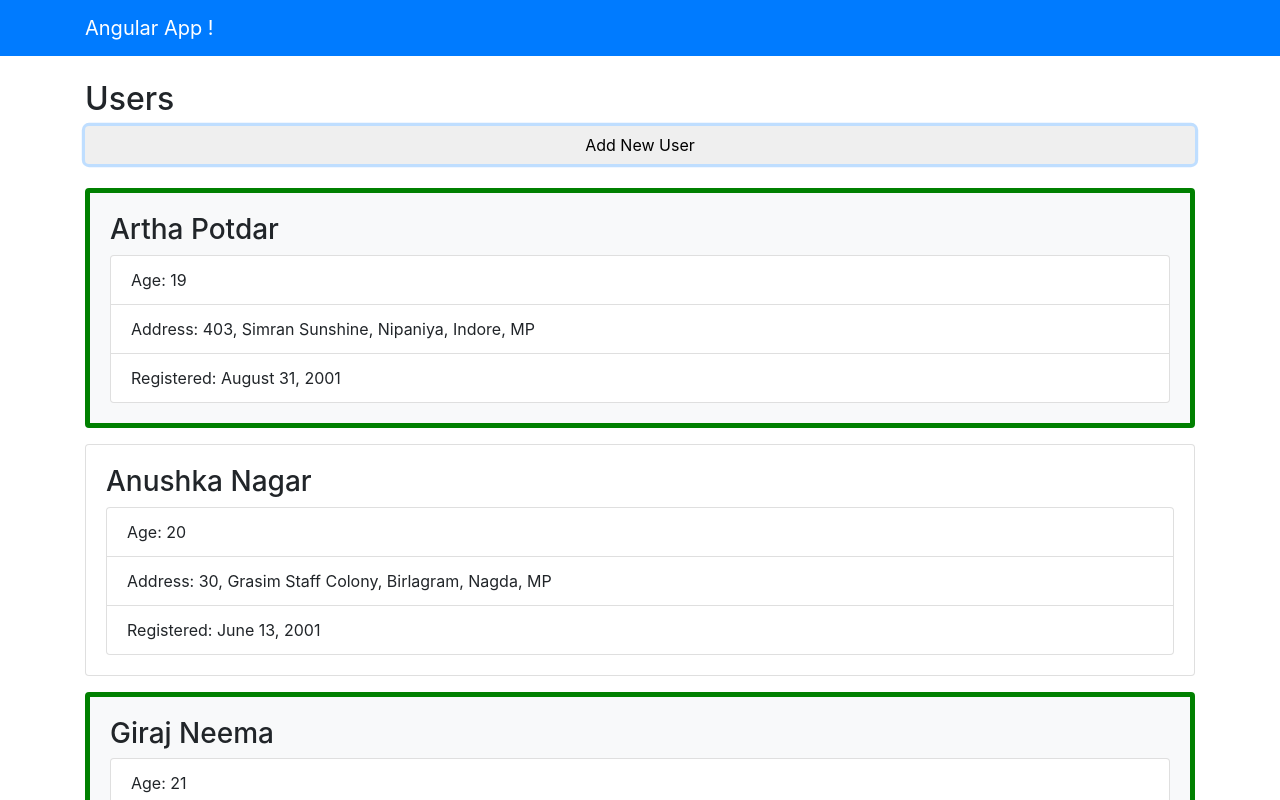
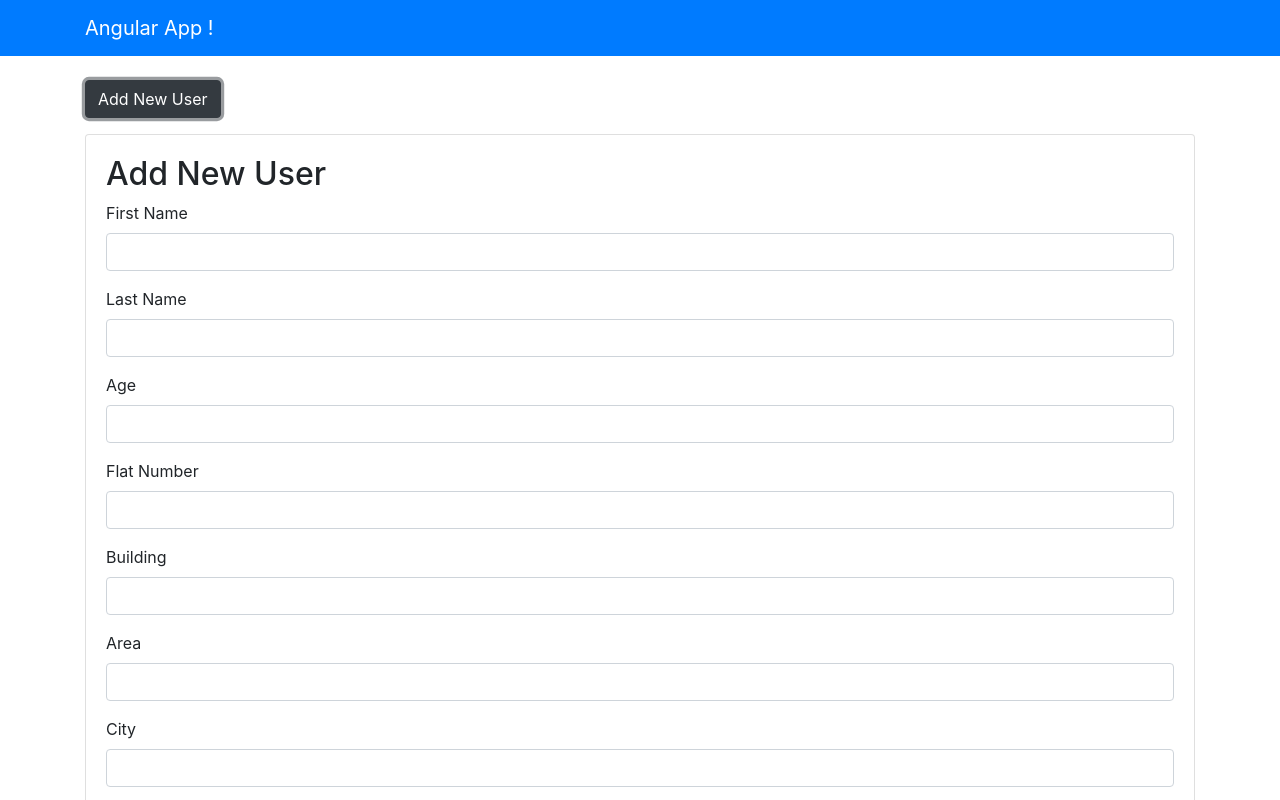
Before and after one commit to artha6391/angularPractice, an Angular app: page / in a window 1280 px wide. Both pictures are taken after a click on the button "Add New User". Shown: the top 800 px of the page. Built offline with nearby package versions, Linux system fonts and the light colour scheme.

Commit message:
keyboard events pt 5 vid 3

```diff
--- a/angular.json
+++ b/angular.json
@@ -28,6 +28,7 @@
             ],
             "styles": [
               "src/styles.css",
+              "./node_modules/font-awesome/css/font-awesome.css",
               "./node_modules/bootstrap/dist/css/bootstrap.css"
             ],
             "scripts": [
--- a/package.json
+++ b/package.json
@@ -19,6 +19,7 @@
     "@angular/platform-browser-dynamic": "~12.1.2",
     "@angular/router": "~12.1.2",
     "bootstrap": "4.0.0",
+    "font-awesome": "^4.7.0",
     "jquery": "^3.6.0",
     "popper.js": "^1.16.1",
     "rxjs": "~6.6.0",
--- a/src/app/components/users/users.component.html
+++ b/src/app/components/users/users.component.html
@@ -1,12 +1,73 @@
-<h2>Users</h2>
-<button [disabled]="!enableAdd" class="btn btn-block mb-4">
+<button (click)="showUserForm = !showUserForm" class="btn btn-dark mb-3">
     Add New User
 </button>
+<div class="card card-body" *ngIf="showUserForm">
+    <h2>Add New User</h2>
+    <form (submit) = "onSubmit($event)">
+        <div class="form-group">
+            <label>First Name</label>
+            <input type="text" class="form-control" name="firstName">
+        </div>
+
+        <div class="form-group">
+            <label>Last Name</label>
+            <input type="text" class="form-control" name="lastName">
+        </div>
+
+        <div class="form-group">
+            <label>Age</label>
+            <input type="number" class="form-control" name="age">
+        </div>
+
+        <div class="form-group">
+            <label>Flat Number</label>
+            <input type="number" class="form-control" name="flat">
+        </div>
+
+        <div class="form-group">
+            <label>Building</label>
+            <input type="text" class="form-control" name="building">
+        </div>
+
+        <div class="form-group">
+            <label>Area</label>
+            <input type="text" class="form-control" name="area">
+        </div>
+
+        <div class="form-group">
+            <label>City</label>
+            <input type="text" class="form-control" name="city">
+        </div>
+
+        <div class="form-group">
+            <label>State</label>
+            <input type="text" class="form-control" name="state">
+        </div>
+
+        <div class="form-group">
+            <label>Date Registered</label>
+            <input type="date" class="form-control" name="registered">
+        </div>
+        <button (click)="addUser({firstName: 'Ishika', lastName: 'Paliwal', isActive: true})" [disabled]="!enableAdd"
+            class="btn btn-block mb-4">
+            Add New User
+        </button>
+    </form>
+</div>
+
+
+<h2>Users</h2>
 <ul class="list-unstyled" *ngIf="loaded && users?.length > 0">
     <li class="card card-body mb-3" *ngFor="let user of users" [class.bg-light]="user.isActive"
         [style.border-color]="user.isActive ? 'green' : ''" [style.border-width]="user.isActive ? 'thick' : ''">
-        <h3>{{ user.firstName }} {{ user.lastName }}</h3>
-        <ul class="list-group" *ngIf="showExtended && user.age && user.address">
+        <h3>{{ user.firstName }} {{ user.lastName }}
+            <small *ngIf="user.age && user.address">
+                <button (click)="user.hide = !user.hide" class="btn btn-dark btn-sm">
+                    <i [ngClass]="user.hide ? 'fa fa-plus' : 'fa fa-minus'"></i>
+                </button>
+            </small>
+        </h3>
+        <ul class="list-group" *ngIf="!user.hide && user.age && user.address">
             <li class="list-group-item">Age: {{ user.age }}</li>
             <li class="list-group-item">Address: {{ user.address.flat }}, {{ user.address.building }},
                 {{user.address.area}}, {{user.address.city}}, {{user.address.state}}</li>
--- a/src/app/components/users/users.component.ts
+++ b/src/app/components/users/users.component.ts
@@ -12,6 +12,7 @@
   showExtended: boolean = true;
   loaded: boolean = false;
   enableAdd: boolean = true;
+  showUserForm: boolean = false;
 
   constructor() { }
 
@@ -30,7 +31,8 @@
           state: 'MP'
         },
         isActive: true,
-        registered: new Date("08/31/2001 08:19:00")
+        registered: new Date("08/31/2001 08:19:00"),
+        hide: true
       },
       {
         firstName: 'Anushka',
@@ -44,7 +46,8 @@
           state: 'MP'
         },
         isActive: false,
-        registered: new Date("06/13/2001 12:30:00")
+        registered: new Date("06/13/2001 12:30:00"),
+        hide: true
       },
       {
         firstName: 'Giraj',
@@ -58,7 +61,8 @@
           state: 'MP'
         },
         isActive: true,
-        registered: new Date("09/12/2000 16:50:00")
+        registered: new Date("09/12/2000 16:50:00"),
+        hide: true
       }
     ];
 
@@ -68,4 +72,10 @@
   addUser(user: User) {
     this.users.push(user);
   }
+
+  onSubmit(e: any) {
+    console.log(123);
+
+    e.preventDefault();
+  }
 }
--- a/src/app/models/User.ts
+++ b/src/app/models/User.ts
@@ -10,5 +10,6 @@
         state?: string
     },
     isActive?: boolean,
-    registered?: any
+    registered?: any,
+    hide?: boolean
 }
```
Also changed, not shown: 1 other file (tests, documents, lock files or other folders).
